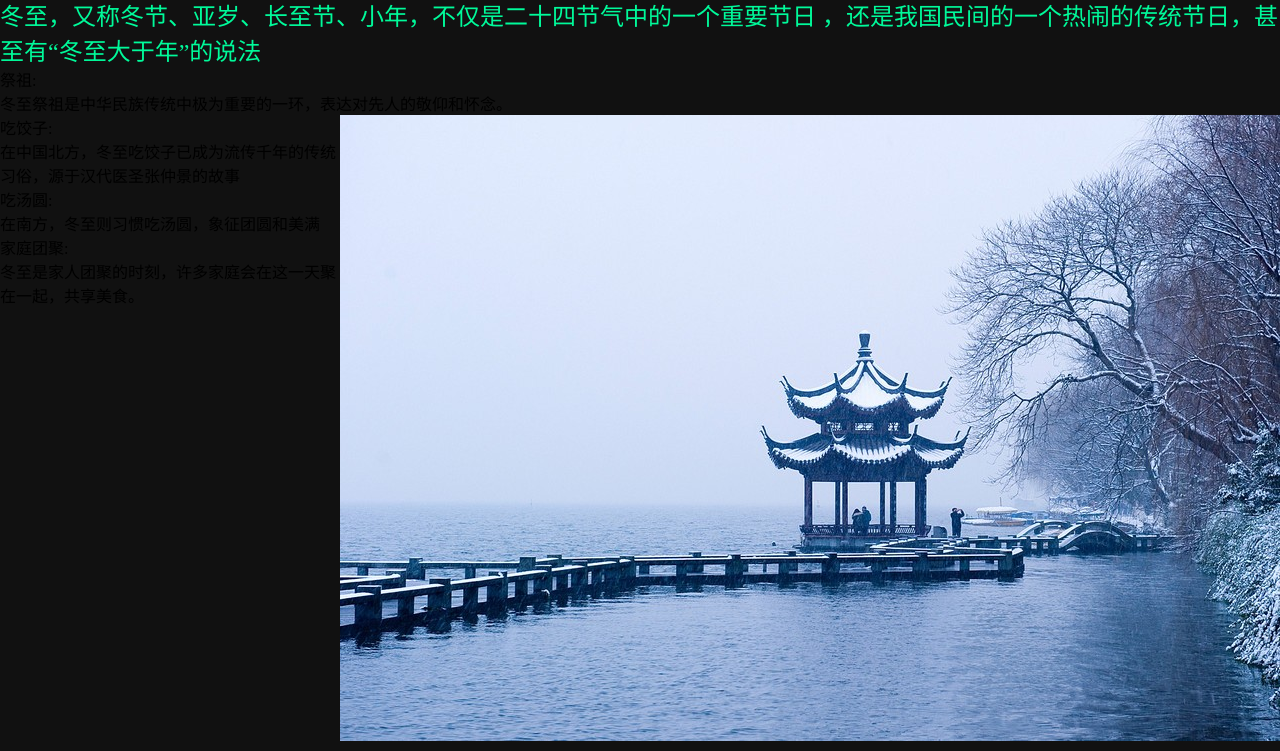
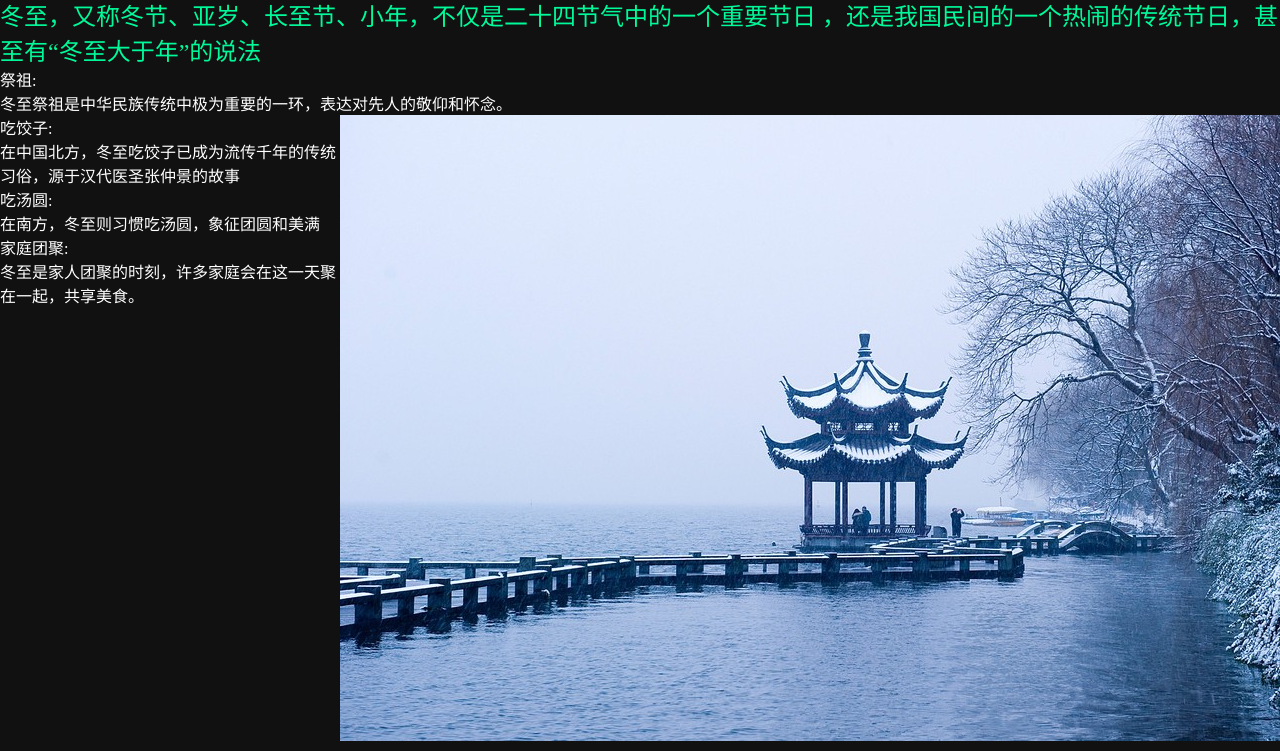
Before and after one commit to Baige070130/baige1.github.io, a plain HTML site: page index.html in a window 1280 px wide. Shown: the part 49-800 px from the top of the page. Drawn offline with Linux system fonts and the light colour scheme.

Commit message:
Update index.html

```diff
--- a/index.html
+++ b/index.html
@@ -7,16 +7,16 @@
 </head>
  <div class="snow"></div>
  <body>
-  <h1 align="center" size="20">冬至</h1>
+  <h1 align="center" size="20" color="white">冬至</h1>
   <p><font size="5" color="00fa9a" align="left">冬至，又称冬节、亚岁、长至节、小年，不仅是二十四节气中的一个重要节日
    ，还是我国民间的一个热闹的传统节日，甚至有“冬至大于年”的说法</font></p>
-  <dt>祭祖:</dt>
-  <dd>冬至祭祖是中华民族传统中极为重要的一环，表达对先人的敬仰和怀念。</dd> <img src="xuejing.1.jpg" size="200" align="right">
-  <dt>吃饺子:</dt>
-  <dd>在中国北方，冬至吃饺子已成为流传千年的传统习俗，源于汉代医圣张仲景的故事</dd>
-  <dt>吃汤圆:</dt>
-  <dd>在南方，冬至则习惯吃汤圆，象征团圆和美满</dd>
-  <dt>家庭团聚:</dt>
-  <dd>冬至是家人团聚的时刻，许多家庭会在这一天聚在一起，共享美食。</dd>
+  <dt><font color="white">祭祖:</font></dt>
+  <dd><font color="white">冬至祭祖是中华民族传统中极为重要的一环，表达对先人的敬仰和怀念。</font></dd> <img src="xuejing.1.jpg" size="200" align="right">
+  <dt><font color="white">吃饺子:</font></dt>
+  <dd><font color="white">在中国北方，冬至吃饺子已成为流传千年的传统习俗，源于汉代医圣张仲景的故事</font></dd>
+  <dt><font color="white">吃汤圆:</font></dt>
+  <dd><font color="white">在南方，冬至则习惯吃汤圆，象征团圆和美满</font></dd>
+  <dt><font color="white">家庭团聚:</font></dt>
+  <dd><font color="white">冬至是家人团聚的时刻，许多家庭会在这一天聚在一起，共享美食。</font></dd>
   </body>
 </html>
```
